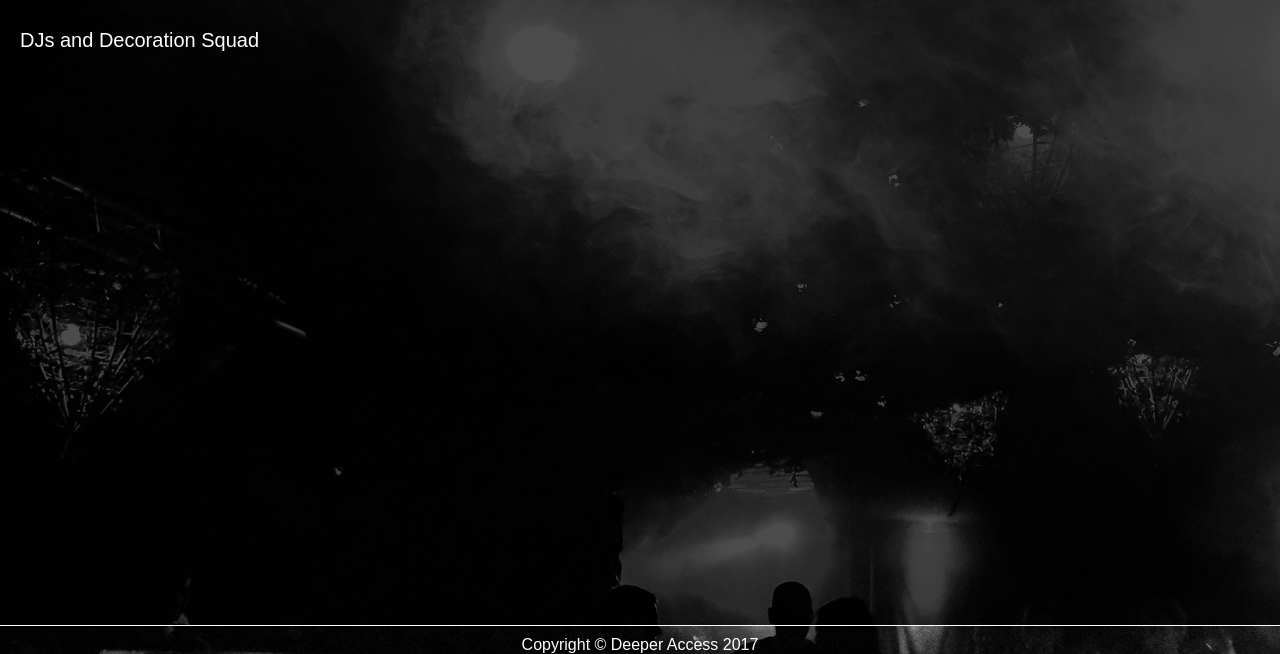
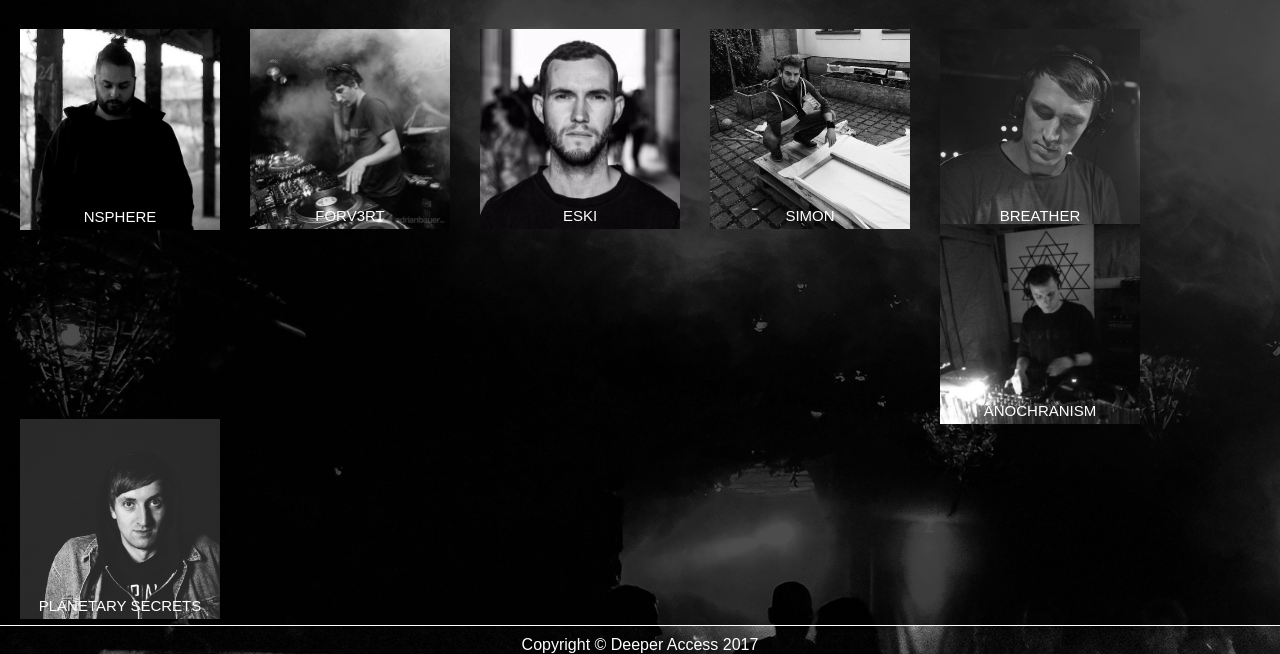
Before and after one commit to forv3rt/dpr_xs_website, a plain HTML site: page crew.html in a window 1280 px wide. Shown: the part 216-870 px from the top of the page. Drawn offline with Linux system fonts and the light colour scheme.

Commit message:
Crew Seite updated

```diff
--- a/crew.html
+++ b/crew.html
@@ -25,7 +25,40 @@
     </nav>
     <section>
       <h1>That's us!</h1>
-      <p>DJs and Decoration Squad</p>
+      <div class="boxes">
+        <img src="./img/nsphere.jpg" width="200px">
+        <p>NSPHERE</p>
+      </div>
+
+      <div class="boxes">
+      <img src="./img/forv3rt.jpg" width="200px">
+      <p>FORV3RT</p>
+      </div>
+
+      <div class="boxes">
+        <img src="./img/eski.jpg" width="200px">
+        <p>ESKI</p>
+      </div>
+
+      <div class="boxes">
+      <img src="./img/simon.jpg" width="200px">
+      <p>SIMON</p>
+      </div>
+
+      <div class="boxes">
+      <img src="./img/breather.jpg" width="200px">
+      <p>BREATHER</p>
+      </div>
+
+      <div class="boxes">
+      <img src="./img/jonas.jpg" width="200px">
+      <p>ANOCHRANISM</p>
+      </div>
+
+      <div class="boxes">
+      <img src="./img/tobi.jpg" width="200px">
+      <p>PLANETARY SECRETS</p>
+      </div>
     </section>
     <footer>
       <p>Copyright &copy; Deeper Access 2017</p>
--- a/css/style.css
+++ b/css/style.css
@@ -55,7 +55,6 @@ section{
   padding-left: 20px;
   min-height: 690px;
   background-color: rgba(0, 0, 0, 0.7);
-  display: block;
 }
 section h1 {
   margin: 0;
@@ -63,10 +62,21 @@ section h1 {
   padding-bottom:30px;
 }
 
-section p{
-  margin:0;
-  padding
+section .boxes{
+  padding-right: 30px;
+  padding-top: 0px;
+  float: left;
+  display: inline-block;
+  text-align: center;
+  font-size: 15px;
 }
+
+section .boxes p{
+  margin: 0;
+  margin-top: -25px;
+  background-color: rgba(0, 0, 0, 1);
+}
+
 
 /* Footer */
 footer{
```
Also changed, not shown: index.html (+1 -1 lines), img/breather.jpg (added), img/eski.jpg (added), img/forv3rt.jpg (added), img/jonas.jpg (added), img/nsphere.jpg (added), img/simon.jpg (added), img/tobi.jpg (added).
